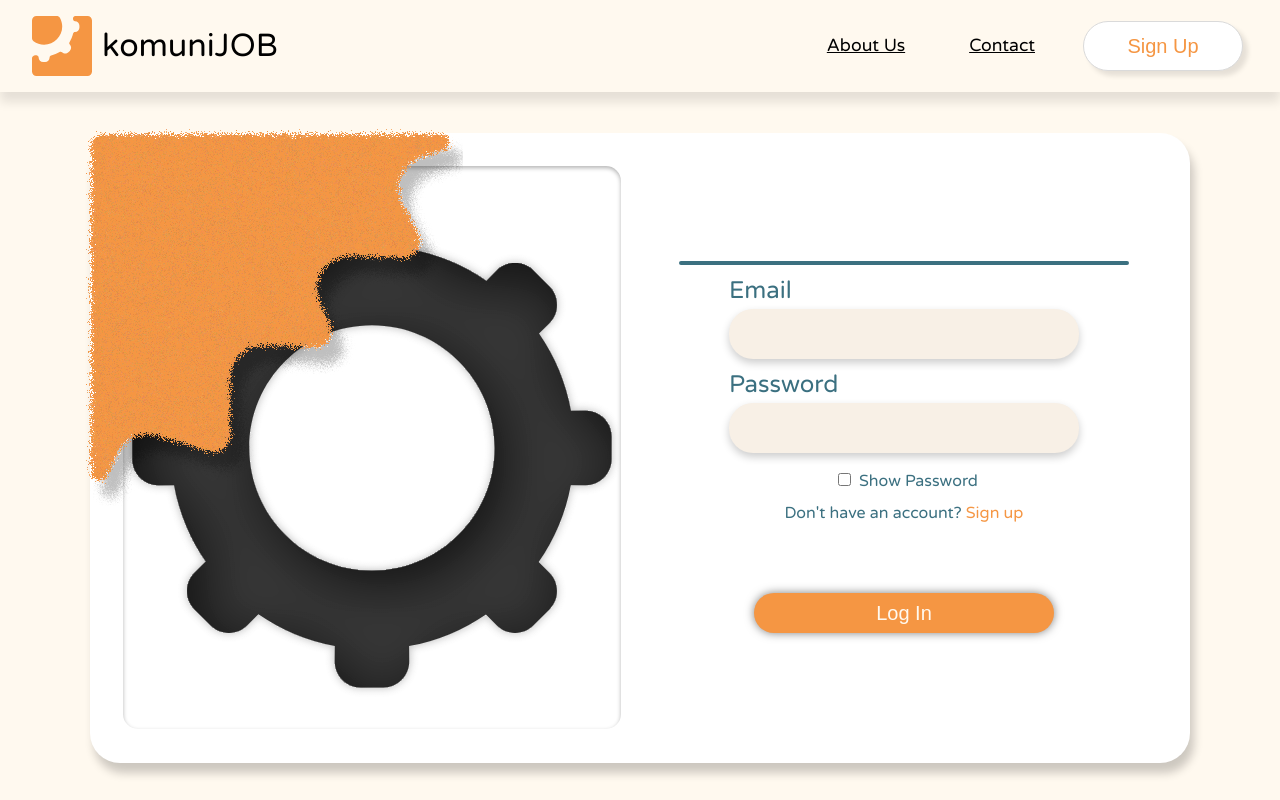
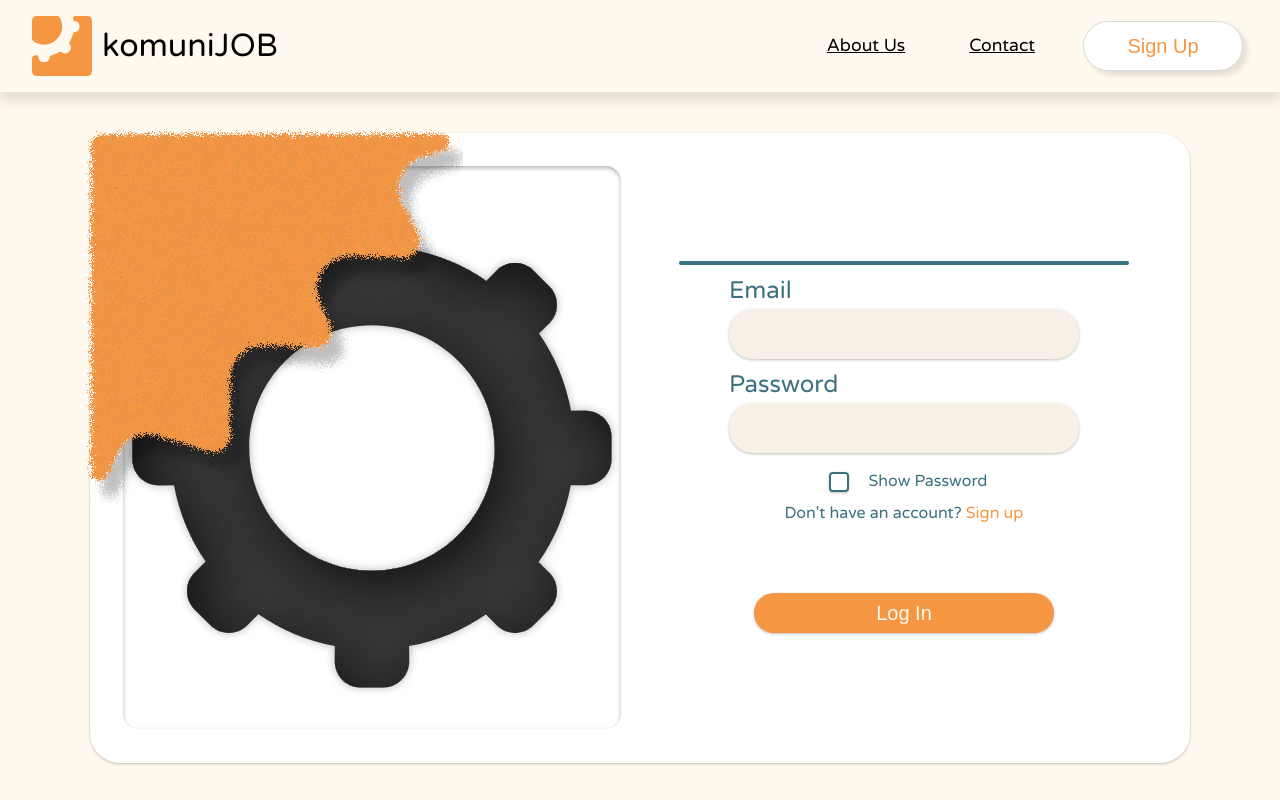
Before and after one commit to lenibnob/Komuni-Job, a React (Vite) app in the folder frontend/: page /login in a window 1280 px wide. Built offline with nearby package versions, Linux system fonts and the light colour scheme.

Commit message:
updated buttons for register and login, fixed inconsistency

```diff
--- a/frontend/src/css/AuthCSS/Login.css
+++ b/frontend/src/css/AuthCSS/Login.css
@@ -35,9 +35,8 @@
 .login {
 
     display: flex;
-
+    box-shadow: rgba(0, 0, 0, 0.2) 0px 1px 3px 0px, rgba(0, 0, 0, 0.06) 0px 1px 2px 0px;
     background-color: white;
-    box-shadow: 4px 10px 10px rgba(0, 0, 0, 0.2);
     border-radius: 30px;
 
     padding: 2rem;
@@ -62,7 +61,7 @@
   border-radius: 16px;
   backdrop-filter: blur(10px);
   -webkit-backdrop-filter: blur(10px);
-  box-shadow: 0 4px 30px rgba(0, 0, 0, 0.1);
+  box-shadow: rgba(0, 0, 0, 0.2) 0px 1px 3px 0px, rgba(0, 0, 0, 0.06) 0px 1px 2px 0px;
   border: 1px solid rgba(255, 255, 255, 0.2);
 
   color: white; /* for any text inside */
@@ -116,6 +115,7 @@
     border-radius: 20px;
     width: 450px;
     margin-top: 5rem;
+
 }
 
 .loginTextInput {
@@ -127,8 +127,10 @@
     border: 1px solid transparent;
     border-radius: 24px;
     background-color: rgb(248, 240, 230);
-    box-shadow: 0 4px 8px rgba(0, 0, 0, 0.2);
+    box-shadow: rgba(0, 0, 0, 0.2) 0px 1px 3px 0px, rgba(0, 0, 0, 0.06) 0px 1px 2px 0px;
 }
+
+
 
 .loginTextInput:focus,
 .loginTextInput:after
@@ -137,9 +139,26 @@
 }
 #showPassword {
   margin-left: 0.5rem;
-  border-radius: 50px;
 }
-
+.showPasswordCheckbox {
+  background-color: white;
+  border: 2px solid #3B7080;
+  border-radius: 4px;
+  position: relative;
+  height: 20px;
+  width: 20px;
+  box-shadow: rgba(0, 0, 0, 0.2) 0px 1px 3px 0px, rgba(0, 0, 0, 0.06) 0px 1px 2px 0px;
+  appearance: none;
+  background: #FFF9EF;
+  cursor: pointer;
+  vertical-align: middle;
+  margin-right: 0.75rem;
+}
+.showPasswordCheckbox:checked {
+  background-color: #f59643;
+  border-color: #f59643;
+  box-shadow: rgba(0, 0, 0, 0.2) 0px 1px 3px 0px, rgba(0, 0, 0, 0.06) 0px 1px 2px 0px;
+}
 
 .login button{
     border-radius: 30px;
@@ -151,7 +170,7 @@
     width: 300px;
     height: 40px;
     font-size: 20px;
-    box-shadow: 0 0 10px rgba(0, 0, 0, 0.5);
+    box-shadow: rgba(0, 0, 0, 0.2) 0px 1px 3px 0px, rgba(0, 0, 0, 0.06) 0px 1px 2px 0px;
 }
 
 .login button:hover{
@@ -160,6 +179,8 @@
     color: #F59643;
     padding-left: 30px;
     padding-right: 30px;
+    transform: translate(-2px, -2px);
+    box-shadow: #f59643 0px 2px 4px, #f59643 0px 7px 13px -3px;
 }
 
 .login button:focus,
--- a/frontend/src/css/AuthCSS/Registration.css
+++ b/frontend/src/css/AuthCSS/Registration.css
@@ -193,7 +193,7 @@
   color: #FFF9EF;
   padding-left: 30px;
   padding-right: 30px;
-  margin-top: 15%;
+  margin-top: 5%;
   width: 200px;
   height: 45px;
   text-align: center;
@@ -306,7 +306,7 @@
   width: 20px;
   box-shadow: rgba(0, 0, 0, 0.2) 0px 1px 3px 0px, rgba(0, 0, 0, 0.06) 0px 1px 2px 0px;
   appearance: none;
-  background: #FFF9EF;
+  background: #ffffff;
   cursor: pointer;
   vertical-align: middle;
   margin-right: 0.75rem;
@@ -373,8 +373,26 @@
 .actualCheckbox {
   width: 20px;
   height: 20px;
+  background-color: #ffffff;
+  border: 2px solid #3B7080;
+  border-radius: 4px;
+}
+
+.showPasswordCheckbox {
   background-color: white;
   border: 2px solid #3B7080;
   border-radius: 4px;
   position: relative;
+  height: 20px;
+  width: 20px;
+  box-shadow: rgba(0, 0, 0, 0.2) 0px 1px 3px 0px, rgba(0, 0, 0, 0.06) 0px 1px 2px 0px;
+  appearance: none;
+  cursor: pointer;
+  vertical-align: left;
 }
+
+.showPasswordCheckbox:checked {
+  background-color: #f59643;
+  border-color: #f59643;
+  box-shadow: rgba(0, 0, 0, 0.2) 0px 1px 3px 0px, rgba(0, 0, 0, 0.06) 0px 1px 2px 0px;
+}
--- a/frontend/src/pages/AuthenticationPages/LoginPage.jsx
+++ b/frontend/src/pages/AuthenticationPages/LoginPage.jsx
@@ -63,10 +63,11 @@ export default function LoginPage() {
                 type={showPassword ? "text" : "password"}
                 variant="login"
               />
-              <div className="showPasswordText" style={{ marginTop: "0.5rem" }}>
+              <div className="showPasswordContainer" style={{ marginTop: "0.5rem" }}>
                 <input
                   type="checkbox"
                   id="showPassword"
+                  className="showPasswordCheckbox"
                   checked={showPassword}
                   onChange={() => setShowPassword((prev) => !prev)}
                 />
--- a/frontend/src/pages/AuthenticationPages/RegistrationPage.jsx
+++ b/frontend/src/pages/AuthenticationPages/RegistrationPage.jsx
@@ -33,6 +33,7 @@ export default function RegistrationPage() {
     confirmPassword: '',
     agreeToTerms: false
   });
+  const [showPassword, setShowPassword] = useState(false);
 
   const handleChange = (e) => {
     const { name, value, type, checked } = e.target;
@@ -206,20 +207,35 @@ export default function RegistrationPage() {
                   <>
                     <TextInput label="Phone Number" name="phone" value={formData.phone} onChange={handleChange} type="tel" variant="registration" placeholder="Phone Number" />
                     <TextInput label="Email" name="email" value={formData.email} onChange={handleChange} type="email" variant="registration" placeholder="Email"/>
-                    <TextInput label="Password" name="password" value={formData.password} onChange={handleChange} type="password" variant="registration" placeholder="Password"/>
-                    <TextInput label="Confirm Password" name="confirmPassword" value={formData.confirmPassword} onChange={handleChange} type="password" variant="registration" placeholder="Confirm Password" />
-                    <div className="inputGroup">
-                      <label className="termsCheckbox">
-                        <input
-                          type="checkbox"
-                          name="agreeToTerms"
-                          checked={formData.agreeToTerms}
-                          onChange={handleChange}
-                        />
-                        <span className="actualCheckbox"></span>
-                        <p>I agree to the terms and conditions</p>
+                    <TextInput
+                      label="Password"
+                      name="password"
+                      value={formData.password}
+                      onChange={handleChange}
+                      type={showPassword ? "text" : "password"}
+                      variant="registration"
+                      placeholder="Password"
+                    />
+                    <TextInput
+                      label="Confirm Password"
+                      name="confirmPassword"
+                      value={formData.confirmPassword}
+                      onChange={handleChange}
+                      type={showPassword ? "text" : "password"}
+                      variant="registration"
+                      placeholder="Confirm Password"
+                    />
+                    <div className="showPasswordContainer">
+                      <input
+                        type="checkbox"
+                        id="showPassword"
+                        className="showPasswordCheckbox"
+                        checked={showPassword}
+                        onChange={() => setShowPassword((prev) => !prev)}
+                      />
+                      <label htmlFor="showPassword">
+                        Show Password
                       </label>
-                      {error && <div className="error-message" style={{ color: 'black', margin: '10px 0' }}>{error}</div>}
                     </div>
                     <div>
                       <button className="registrationNextButton" onClick={() => {if(!missing()){setStep(4)}}}>Next</button>
@@ -267,6 +283,19 @@ export default function RegistrationPage() {
                           <p>{faceState}</p>
                         </div>
                     </div>
+                    <div className="inputGroup">
+                      <label className="termsCheckbox">
+                        <input
+                          type="checkbox"
+                          name="agreeToTerms"
+                          checked={formData.agreeToTerms}
+                          onChange={handleChange}
+                        />
+                        <span className="actualCheckbox"></span>
+                        <p>I agree to the terms and conditions</p>
+                      </label>
+                      {error && <div className="error-message" style={{ color: 'black', margin: '10px 0' }}>{error}</div>}
+                    </div>
                     <div>
                       <button className="registrationNextButton" onClick={handleRegister}>Register</button>
                     </div>
```
